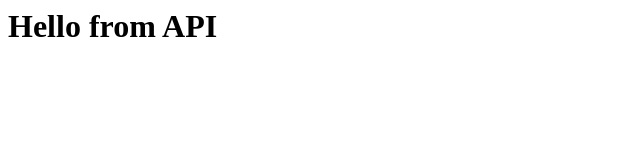
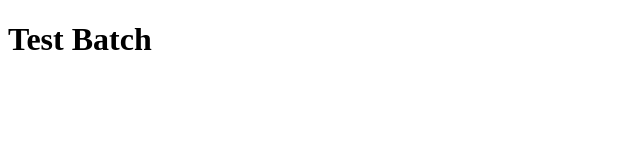
Before and after one commit to Maissour3/test-git-push-check, a plain HTML site: page index.html in a window 1280 px wide. Shown: the whole page, without its empty margins (0-640 px from the left). Drawn offline with Linux system fonts and the light colour scheme.

Commit message:
Deploy site publication files

```diff
--- /dev/null
+++ b/css/style.css
@@ -0,0 +1 @@
+body { font-family: sans-serif; }
--- a/index.html
+++ b/index.html
@@ -1 +1 @@
-<h1>Hello from API</h1>
+<!DOCTYPE html><html><body><h1>Test Batch</h1></body></html>
```
Also changed, not shown: robots.txt (added).
